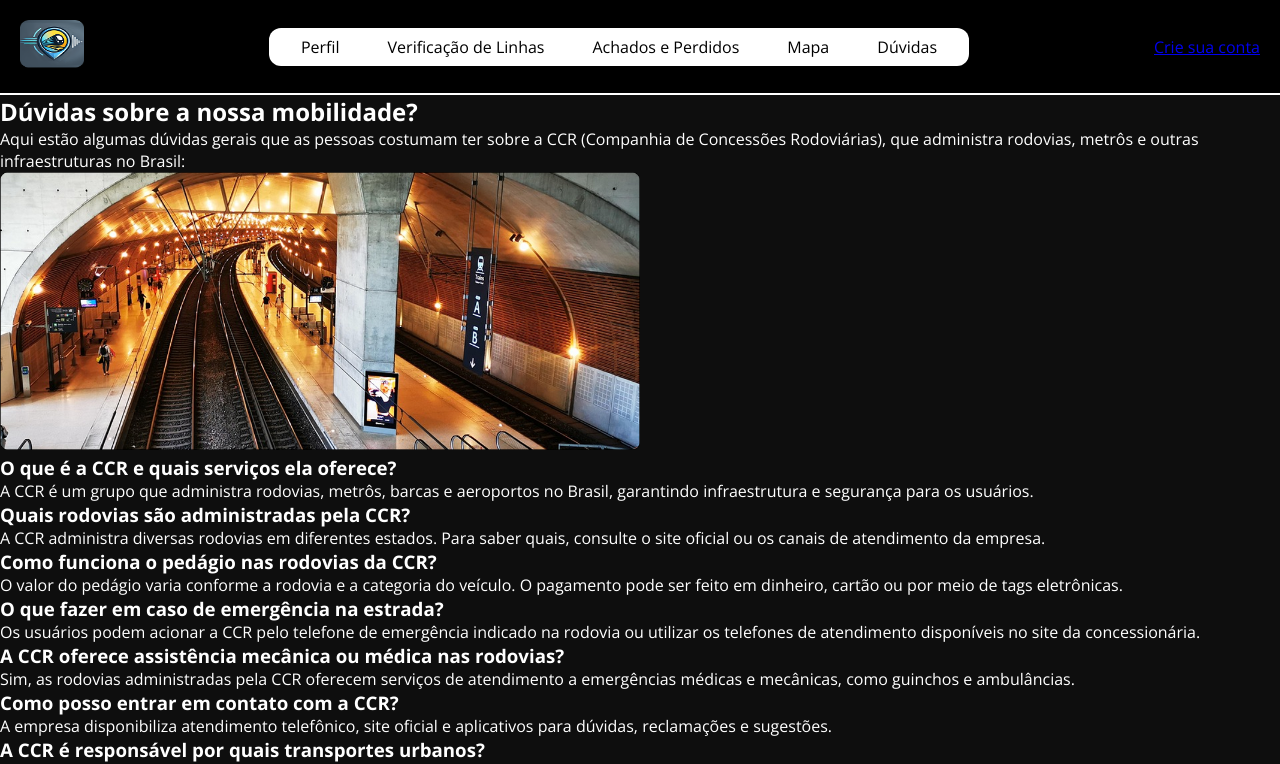
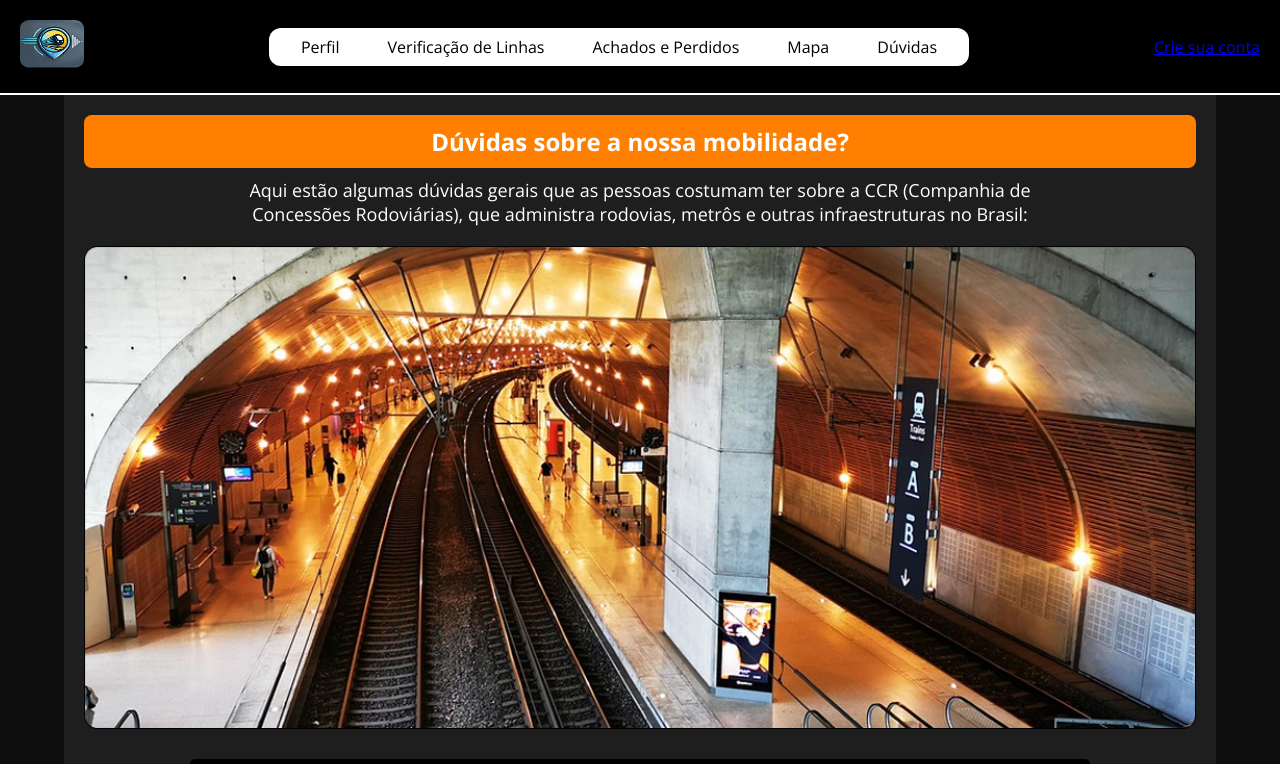
Before and after one commit to Transporte-Inteligente-1TDSPB-2024/FrontEnd, a Next.js app in the folder nostrilhos/: page /Duvidas in a window 1280 px wide. Shown: the top 764 px of the page. Built offline with nearby package versions, Linux system fonts and the light colour scheme.

Commit message:
Css da página Dúvidas Arrumado

```diff
--- a/nostrilhos/src/app/globals.css
+++ b/nostrilhos/src/app/globals.css
@@ -301,10 +301,90 @@
   border: none;
   border-radius: 5px;
 }
+/*////////////////////////////////////////////////////////*/
+
+/* Dúvidas*/
+
+.duvidas-container {
+  width: 90%;  /* Mantém um espaço nas laterais */
+  max-width: 1200px; /* Para não esticar muito em telas grandes */
+  margin: 0 auto;  /* Centraliza */
+  background-color: #1e1e1e;
+  color: white;
+  display: flex;
+  flex-direction: column;
+  align-items: center;
+  padding: 20px;
+}
+
+.titulo {
+  background-color: #ff7f00;
+  padding: 10px 20px;
+  border-radius: 8px;
+  text-align: center;
+  font-size: 24px;
+  font-weight: bold;
+  width: 100%;
+}
+
+.descricao {
+  text-align: center;
+  max-width: 800px;
+  margin-top: 10px;
+  font-size: 18px;
+}
+
+.imagem-container {
+  width: 100%; /* Adapta a imagem ao container */
+  display: flex;
+  justify-content: center;
+  margin: 20px 0;
+}
+
+.imagem-container img {
+  max-width: 100%;
+  height: auto;
+  border-radius: 10px;
+}
+
+.faq {
+  width: 100%;
+  max-width: 900px;
+}
+
+.pergunta {
+  background-color: black;
+  padding: 15px;
+  margin-top: 10px;
+  border-radius: 5px;
+}
+
+.pergunta h3 {
+  color: orange;
+}
+
+/* 📱 Responsividade */
+@media (max-width: 768px) {
+  .titulo {
+    font-size: 20px;
+  }
+
+  .descricao {
+    font-size: 16px;
+  }
+
+  .pergunta {
+    padding:10px
+  }
+}
+
+
+
 
 
 /*////////////////////////////////////////////////////////*/
- /* Rodapé */
+
+/* Rodapé */
  .footer {
   text-align: center;
   background-color: #555;
```
